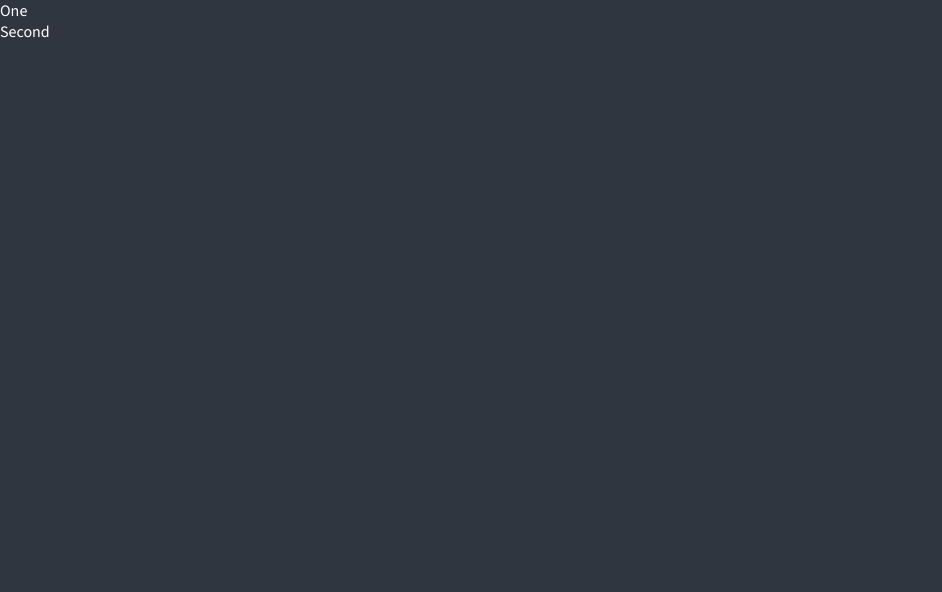
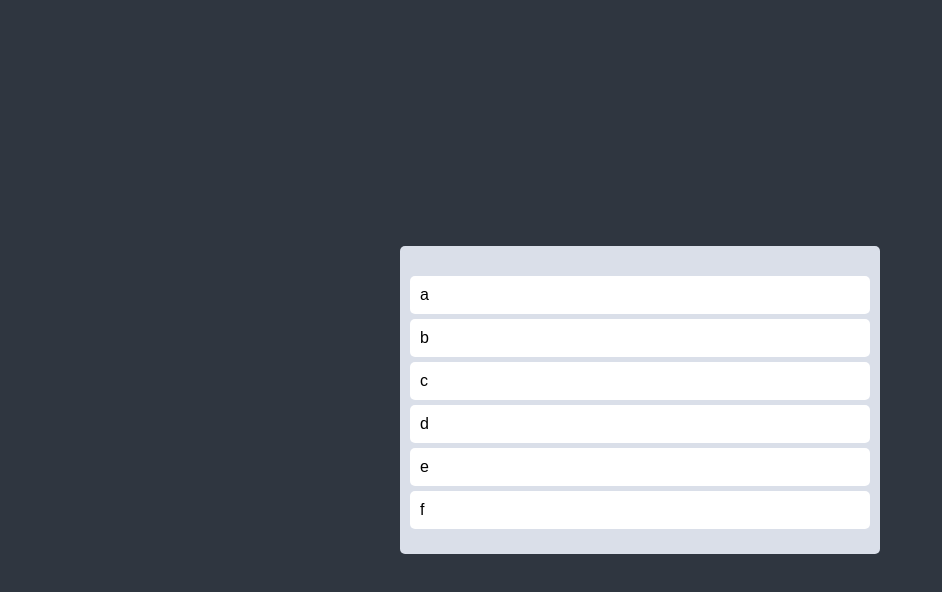
Before and after one commit to gahyeon-park/react-masterclass-typescript, a React (Create React App) app: page / in a window 1280 px wide. Shown: the top 592 px of the page, without its empty margins (0-942 px from the left). Built offline with nearby package versions, Linux system fonts and the light colour scheme.

Commit message:
#7.4 Styles and Placeholders

```diff
--- a/src/App.tsx
+++ b/src/App.tsx
@@ -1,39 +1,66 @@
 import { DragDropContext, Draggable, Droppable } from 'react-beautiful-dnd';
+import styled from 'styled-components';
+
+const Wrapper = styled.div`
+  display: flex;
+  max-width: 480px;
+  width: 100%;
+  margin: 0 auto;
+  justify-content: center;
+  align-items: center;
+  height: 100vh;
+`;
+
+const Boards = styled.div`
+  display: grid;
+  grid-template-colomns: repeat(1, 1fr);
+  width: 100%;
+`;
+
+const Board = styled.div`
+  min-height: 200px;
+  padding: 20px 10px;
+  padding-top: 30px;
+  border-radius: 5px;
+  background-color: ${props => props.theme.boardColor};
+`;
+
+const Card = styled.div`
+  padding: 10px;
+  margin-bottom: 5px;
+  border-radius: 5px;
+  background-color: ${props => props.theme.cardColor};
+`;
+
+const toDos = ["a", "b", "c", "d", "e", "f"];
 
 function App() {
-  const onDragEnd = () => {
-
-  }
+  const onDragEnd = () => {}
 
   return <DragDropContext onDragEnd={onDragEnd}>
-    <div>
+    <Wrapper>
+      <Boards>
         <Droppable droppableId="one">
           {(provided) =>
-        <ul ref={provided.innerRef} {...provided.droppableProps}>
-          <Draggable draggableId="first" index={0}>
+            <Board ref={provided.innerRef} {...provided.droppableProps}>
+              {toDos.map((todo, idx) => (
+                <Draggable draggableId={todo} index={idx}>
                   {(provided) => (
-              <li
+                    <Card
                       ref={provided.innerRef}
                       {...provided.draggableProps}
                       {...provided.dragHandleProps}>
-                One
-              </li>
+                      {todo}
+                    </Card>
                   )}
                 </Draggable>
-          <Draggable draggableId="second" index={1}>
-            {(provided) => (
-              <li
-                ref={provided.innerRef}
-                {...provided.draggableProps}
-                {...provided.dragHandleProps}>
-                Second
-              </li>
-            )}
-          </Draggable>
-        </ul>
+              ))}
+              {provided.placeholder}
+            </Board>
           }
         </Droppable>
-    </div>
+      </Boards>
+    </Wrapper>
   </DragDropContext>
 }
 
--- a/src/styled.d.ts
+++ b/src/styled.d.ts
@@ -5,8 +5,7 @@
 declare module 'styled-components' {
   export interface DefaultTheme {
     bgColor: string;
-    cardBgColor: string;
-    textColor: string;
-    accentColor: string;
+    boardColor: string;
+    cardColor: string;
   }
 }
--- a/src/theme.ts
+++ b/src/theme.ts
@@ -2,7 +2,6 @@
 
 export const darkTheme: DefaultTheme = {
   bgColor: "#2f3640",
-  cardBgColor: "transparent",
-  textColor: "white",
-  accentColor: "#00a8ff",
+  boardColor: "#dadfe9",
+  cardColor: "white",
 };
```
Lines whose indentation alone changed are shown as unchanged.
